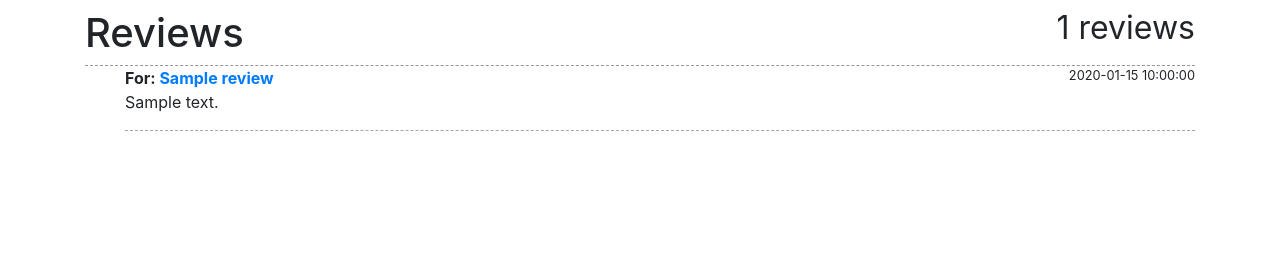
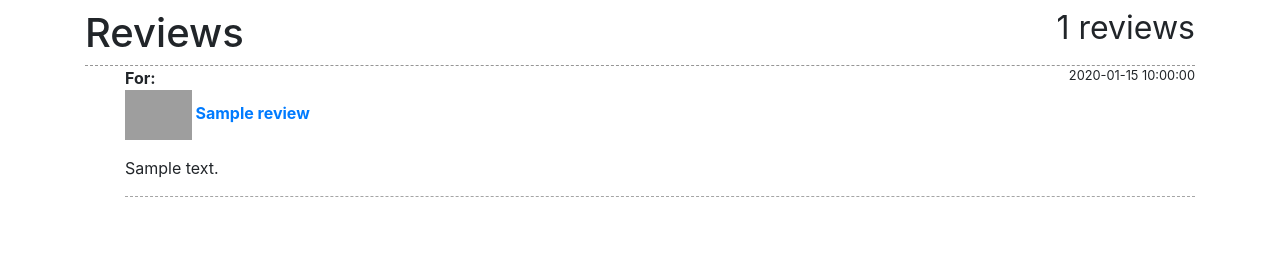
Before and after one commit to shellbatross/BobaProj, a Flask app: template boba_proj/flask_app/templates/user_detail.html in a window 1280 px wide. Shown: the part 93-356 px from the top of the page. Run offline with Flask 2, Linux system fonts and the light colour scheme; the template is opened without the code that fills it: most values are stand-ins (such as "Sample title", 1, 10 or a date in 2020); some libraries are stand-ins or nearby versions; grey boxes are pictures that could not be loaded.

Commit message:
adding boba pictures for reviews of boba in user details page

```diff
--- a/boba_proj/flask_app/templates/user_detail.html
+++ b/boba_proj/flask_app/templates/user_detail.html
@@ -19,7 +19,10 @@
                         <small>{{ review.date }}</small>
                     </span>
                     <strong>For: <a href="{{ url_for('bobas.boba_detail', boba_id=review.boba_name) }}">
+                            <p>
+                            <img src = "{{url_for('static', filename = '/images/' + review.boba_name + '.png')}}" height = 50 ></img>
                             {{ review.boba_name}}
+                            </p>
                         </a>
                     </strong>
                     <p>
```
